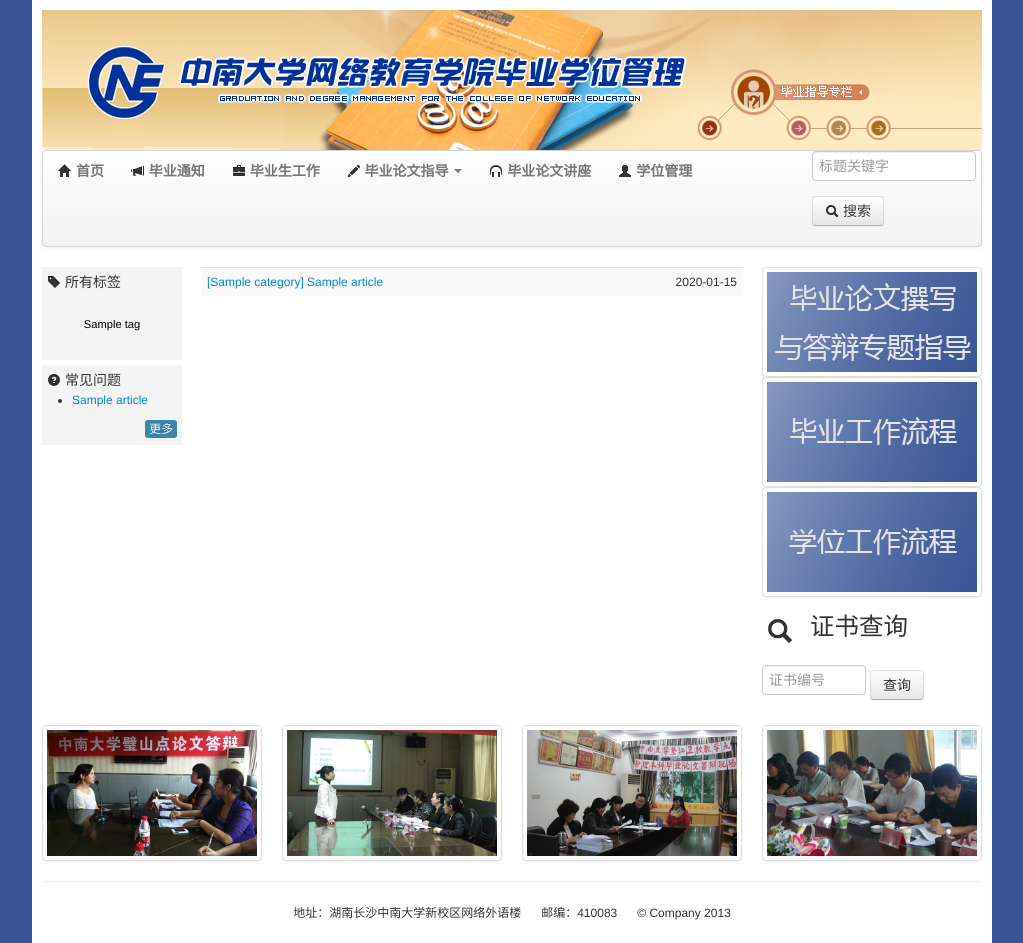
After one commit to murmures/graduation, a CakePHP app: template app/View/Articles/search.ctp in a window 1280 px wide. The commit adds this page. Shown: the whole page, without its empty margins (128-1151 px from the left). Run offline with PHP 8.4 and a stand-in for CakePHP, Linux system fonts and the light colour scheme; the template is opened without the code that fills it: most values are stand-ins (such as "Sample title", 1, 10 or a date in 2020); form fields are guessed from the names that the template uses; data that the repository does not hold is empty; some libraries are stand-ins or nearby versions.

Commit message:
Finished Website

```diff
--- a/app/View/Articles/download.ctp
+++ b/app/View/Articles/download.ctp
@@ -9,4 +9,3 @@
 		<?php endforeach; ?>
 	</tbody>
 </table>
-<a href="#"><span class="pull-right label label-info">更多</span></a>
--- /dev/null
+++ b/app/View/Articles/search.ctp
@@ -0,0 +1,10 @@
+<?php
+	$this->extend('/Pages/home');
+?>
+<table class="table table-striped table-hover table-condensed">
+	<tbody>
+		<?php foreach ($articles as $article):?>
+			<tr class="font12"><td><span><a href="<?php echo $this->Html->url("/view/{$article['Article']['id']}");?>">[<?php echo $article['Category']['name']; ?>] <?php  echo $article['Article']['title']; ?></a></span></td><td class="text-right"><?php echo date("Y-m-d", strtotime($article['Article']['modified'])); ?></td></tr>
+		<?php endforeach; ?>
+	</tbody>
+</table>
--- a/app/View/Articles/task.ctp
+++ b/app/View/Articles/task.ctp
@@ -1,7 +1,6 @@
 <?php
 	$this->extend('/Pages/home');
 ?>
-
 <table class="table table-striped table-hover table-condensed">
 	<tbody>
 		<?php foreach ($articles as $article):?>
@@ -9,4 +8,3 @@
 		<?php endforeach; ?>
 	</tbody>
 </table>
-<a href="#"><span class="pull-right label label-info">更多</span></a>
--- a/app/View/Elements/struct/header.ctp
+++ b/app/View/Elements/struct/header.ctp
@@ -25,10 +25,18 @@
        	</ul>
        	<ul class="nav pull-right">
        		<li>
-       			<form class="navbar-form pull-right">
+<!--
+						<form class="navbar-form pull-right">
        				<input name="search" class="input-medium" placeholder="标题关键字" value="" type="text" id="ArticleSearch"/>
        				<button class="btn" type="text" autocomplete="off" data-loading-text="<i class='icon-time'></i> 搜索中"><i class="icon-search"></i> 搜索</button>
        			</form>
+-->
+       			<?php
+       				echo $this->Form->create('Article', array("type" => "get", "action" => "search", "class" => array("navbar-form", "pull-right")));
+							echo $this->Form->input('Article.keyword', array("div" => false, "type" => "text", "label" => false, "placeholder" => "标题关键字", "class" => "input-medium"));
+       				// echo $this->Form->end("Submit");
+       			?>
+       			<button class="btn" type="text" autocomplete="off" data-loading-text="<i class='icon-time'></i> 搜索中"><i class="icon-search"></i> 搜索</button>
        		</li>
        	</ul>
       </div><!-- /.nav-collapse -->
--- /dev/null
+++ b/app/View/Elements/struct/heel.ctp
@@ -0,0 +1,14 @@
+<div id="heel" class="row-fluid">
+	<div class="span3 thumbnail">
+		<?php echo $this->Html->image('defence-1.jpg', array('alt' => '', 'width'=>'', 'height' => ''));?>
+	</div>
+	<div class="span3 thumbnail">
+		<?php echo $this->Html->image('defence-2.jpg', array('alt' => '', 'width'=>'', 'height' => ''));?>
+	</div>
+	<div class="span3 thumbnail">
+		<?php echo $this->Html->image('defence-3.jpg', array('alt' => '', 'width'=>'', 'height' => ''));?>
+	</div>
+	<div class="span3 thumbnail">
+		<?php echo $this->Html->image('defence-4.jpg', array('alt' => '', 'width'=>'', 'height' => ''));?>
+	</div>
+</div>
--- a/app/View/Elements/struct/right-sidebar.ctp
+++ b/app/View/Elements/struct/right-sidebar.ctp
@@ -1,8 +1,8 @@
 <div>
-	<a href="#" class="thumbnail"><?php echo $this->Html->image('link1.png', array('alt' => '', 'width'=>'210', 'height' => '100'));?></a>
+	<a href="<?php echo $this->Html->url("/view/27");?>" class="thumbnail"><?php echo $this->Html->image('link1.png', array('alt' => '', 'width'=>'210', 'height' => '100'));?></a>
 </div>
 <div>
-  <a href="#" class="thumbnail"><?php echo $this->Html->image('link2.png', array('alt' => '', 'width'=>'210', 'height' => '100'));?></a>
+  <a href="<?php echo $this->Html->url("/view/26");?>" class="thumbnail"><?php echo $this->Html->image('link2.png', array('alt' => '', 'width'=>'210', 'height' => '100'));?></a>
 </div>
 <div>
   <a href="#" class="thumbnail"><?php echo $this->Html->image('link3.png', array('alt' => '', 'width'=>'210', 'height' => '100'));?></a>
--- a/app/View/Layouts/default.ctp
+++ b/app/View/Layouts/default.ctp
@@ -48,6 +48,8 @@
 					<?php echo $this->element("struct/right-sidebar");?>
 				</div>
 			</div>
+			<br />
+			<?php echo $this->element("struct/heel");?>
 			<hr />
 			<?php echo $this->element("struct/footer");?>
 		</div>
--- a/app/webroot/css/app.custom.css
+++ b/app/webroot/css/app.custom.css
@@ -45,6 +45,10 @@ table.lecture td.center {
 	text-align: center;
 }
 
+div.article-tag {
+	text-align: center;
+}
+
 #tags ul {
 	margin:1em 0;
 	padding:.5em 10px;
```
Also changed, not shown: app/Controller/ArticlesController.php (+50 -11 lines), app/View/Articles/edit.ctp (+9 -0 lines), app/View/Articles/index.ctp (+5 -2 lines), app/View/Articles/view.ctp (+9 -0 lines), app/webroot/img/defence-1.jpg (added), app/webroot/img/defence-2.jpg (added), app/webroot/img/defence-3.jpg (added), app/webroot/img/defence-4.jpg (added).
